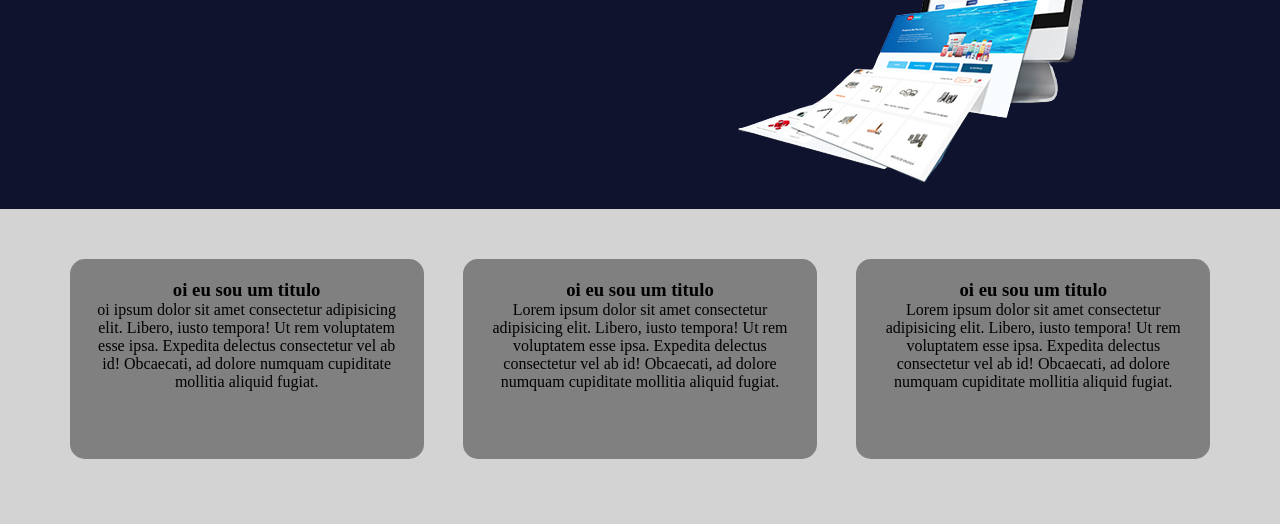
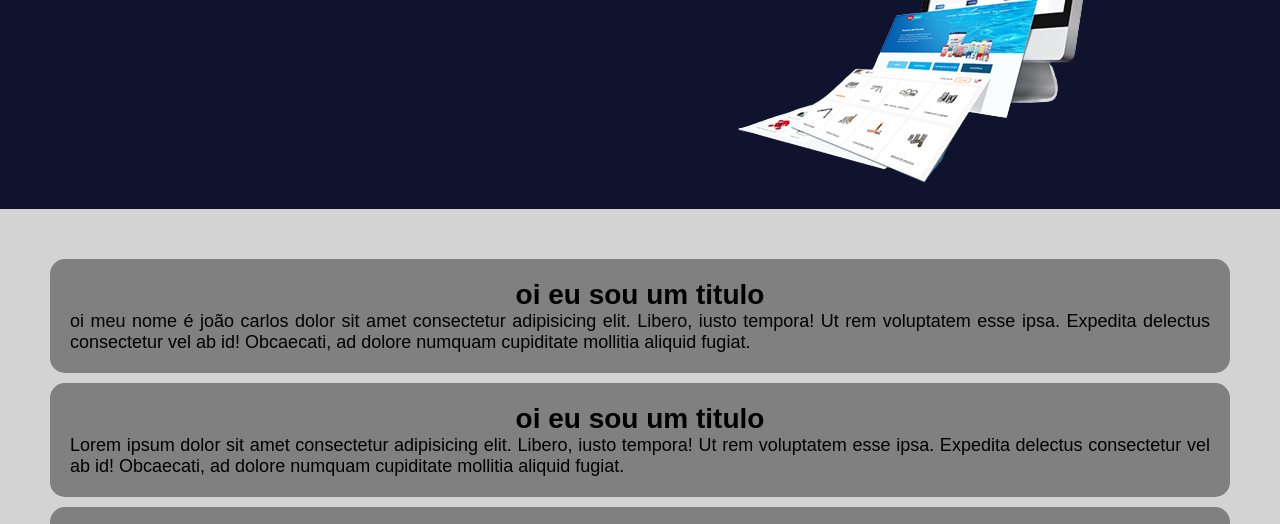
Before and after one commit to joaocarlosweb/perfilpessoal, a plain HTML site: page site/index.html in a window 1280 px wide. Shown: the part 275-799 px from the top of the page. Drawn offline with nearby package versions, Linux system fonts and the light colour scheme.

Commit message:
atualizado
nova atualização

```diff
--- a/SITE TEST/estilo/estilo.css
+++ b/site/estilo/estilo.css
@@ -66,21 +66,32 @@ i.fa-solid{
 }
 .main{
     width: 100%;
-    height: 100vh;
     background-color: lightgrey ;
 }
 .qds{
-    display: flex;
-    margin: auto;
+    display:inline-block;
+   width: 100%;
     padding: 50px;
 }
 .quadros{
-    width: 30%;
-    height: 200px;
+    display: inline-block;
+    width:100%;
     background-color: gray;
     padding: 20px;
     margin: auto;
+    margin-bottom: 10px;
     text-align: center;
     align-items: center;
     border-radius: 15px;
+    font-family: sans-serif;
+
 }
+.quadros h3{
+    font-size: 28px;
+    color:black;
+
+}
+.quadros p{
+    text-align: justify;
+    font-size: 18px;
+}
--- a/SITE TEST/index.html
+++ b/site/index.html
@@ -44,9 +44,8 @@
     <main class="main">
         <div class="qds">
             <div class="quadros">
-                <i class="fa-solid fa-medal"></i>
                 <h3>oi eu sou um titulo</h3>
-                <p>oi ipsum dolor sit amet consectetur adipisicing elit. Libero, iusto tempora! Ut rem voluptatem esse ipsa. Expedita delectus consectetur vel ab id! Obcaecati, ad dolore numquam cupiditate mollitia aliquid fugiat.</p>
+                <p>oi meu nome é joão carlos  dolor sit amet consectetur adipisicing elit. Libero, iusto tempora! Ut rem voluptatem esse ipsa. Expedita delectus consectetur vel ab id! Obcaecati, ad dolore numquam cupiditate mollitia aliquid fugiat.</p>
             </div>
             <div class="quadros">
                 <h3>oi eu sou um titulo</h3>
```
Also changed, not shown: site/estilo/cel.css (renamed from SITE TEST/estilo/cel.css), site/img/img2.png (renamed from SITE TEST/img/img2.png), site/img/img3.png (renamed from SITE TEST/img/img3.png), site/img/img4.png (renamed from SITE TEST/img/img4.png), site/img/img5.png (renamed from SITE TEST/img/img5.png), site/js/maquina.js (renamed from SITE TEST/js/maquina.js).
